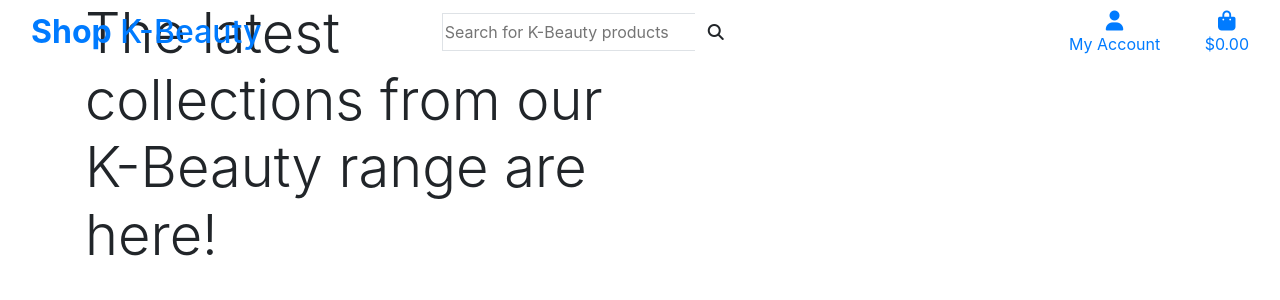
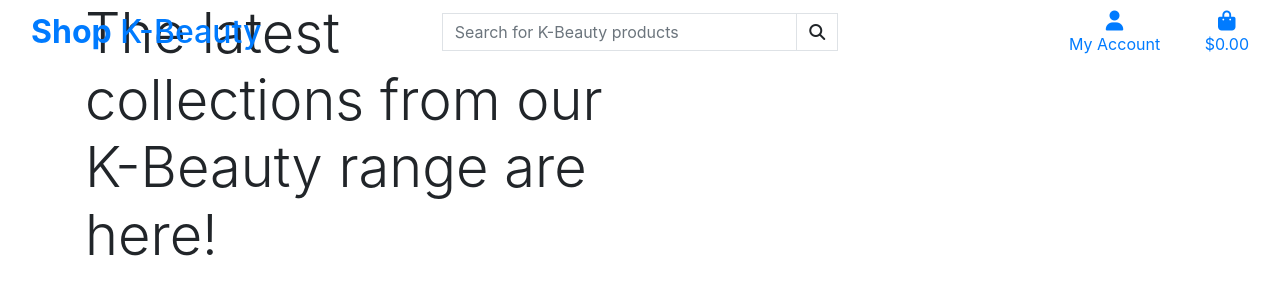
Before and after one commit to ashleyvines725/shop-project, a Django app: page / in a window 1280 px wide. Shown: the top 300 px of the page. Run offline with Django 3.2, Linux system fonts and the light colour scheme; some libraries are stand-ins or nearby versions.

Commit message:
Fix: adjust search bar width to wider size

```diff
--- a/templates/base.html
+++ b/templates/base.html
@@ -53,10 +53,9 @@
       <div class="col-12 col-lg-4 my-auto py-1 py-lg-0">
         <form method="GET" action="">
           <div class="input-group w-100">
-            <input class="form-conttrol border border-black rounded-0" type="text" name="q"
-              placeholder="Search for K-Beauty products">
+            <input class="form-control border border-black rounded-0" type="text" name="q" placeholder="Search for K-Beauty products">
             <div class="input-group-append">
-              <button class="form-control btn btn-black border border-white rounded-0" type="submit">
+              <button class="form-control btn btn-black border border-black rounded-0" type="submit">
                 <span class="icon">
                   <i class="fas fa-search"></i>
                 </span>
```
